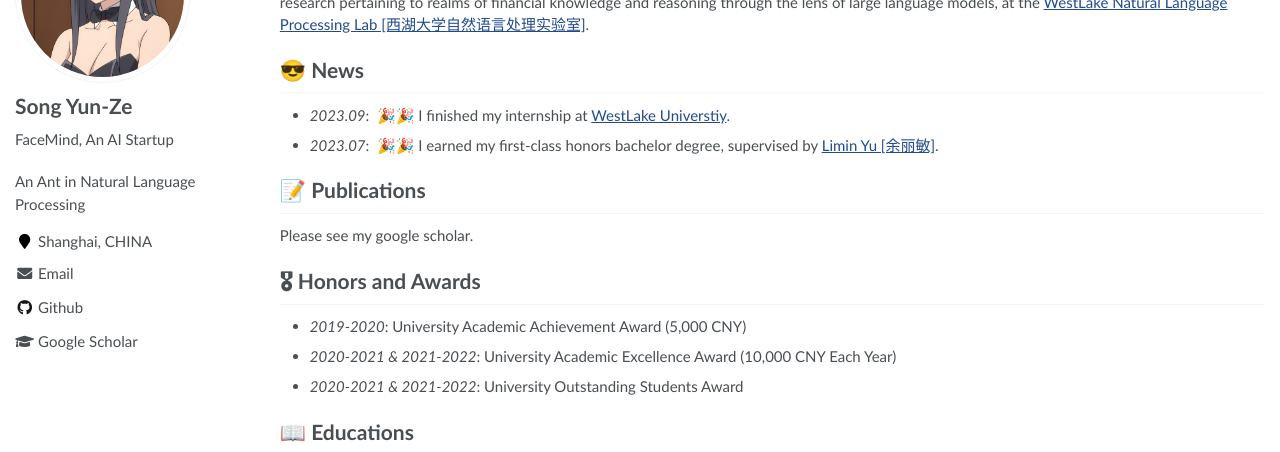
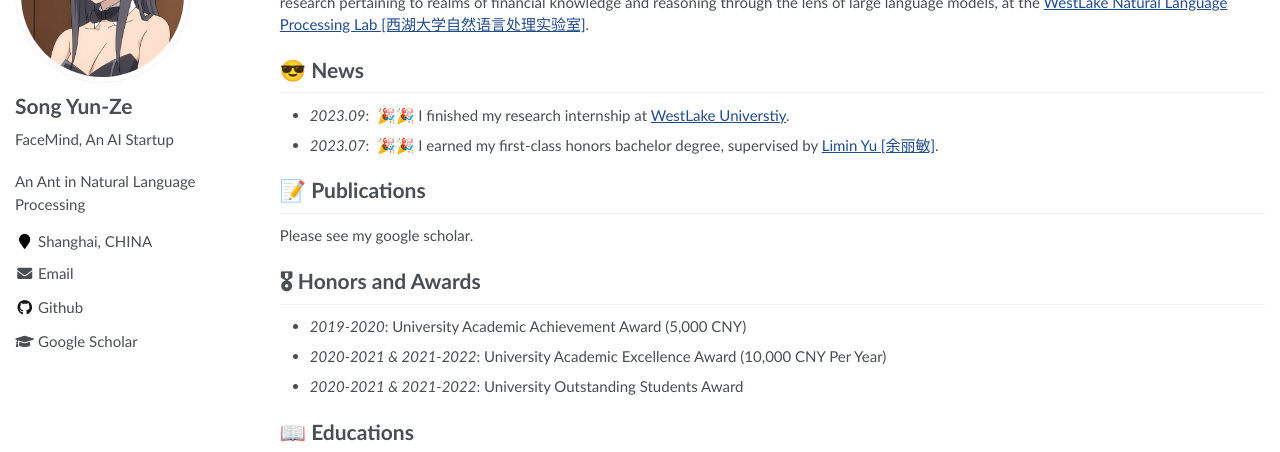
Before and after one commit to YunzeSong/YunzeSong.github.io, a Jekyll site: the page built from _pages/about.md, in a window 1280 px wide and 995 px high. Shown: the part 183-635 px from the top of the window. Built offline with Jekyll 4.4.1, drawn with Linux system fonts in a browser that asks for light colours.

Commit message:
Update about.md

```diff
--- a/_pages/about.md
+++ b/_pages/about.md
@@ -22,7 +22,7 @@ Greetings! I am Song Yunze [宋昀泽], presently engaged in the realm of natura
 Before my current endeavor, I had the esteemed opportunity to collaborate with <a href='https://frcchang.github.io/'>Prof. Yue Zhang [张岳]</a> and <a href='https://www.linyi-yang.me/'>Dr. Linyi Yang [杨林易]</a> in the pursuit of research pertaining to realms of financial knowledge and reasoning through the lens of large language models, at the <a href='https://westlake-nlp.github.io/'>WestLake Natural Language Processing Lab [西湖大学自然语言处理实验室]</a>.
 
 # 😎 News
-- *2023.09*: &nbsp;🎉🎉 I finished my internship at  <a href='https://www.westlake.edu.cn/'>WestLake Universtiy</a>.
+- *2023.09*: &nbsp;🎉🎉 I finished my research internship at  <a href='https://www.westlake.edu.cn/'>WestLake Universtiy</a>.
 - *2023.07*: &nbsp;🎉🎉 I earned my first-class honors bachelor degree, supervised by <a href='https://www.xjtlu.edu.cn/en/departments/academicdepartments/communications-and-networking/staff/limin-yu'>Limin Yu [余丽敏]</a>.
 
 # 📝 Publications
@@ -30,7 +30,7 @@ Please see my google scholar.
 
 # 🎖 Honors and Awards
 - *2019-2020*: University Academic Achievement Award (5,000 CNY)
-- *2020-2021 & 2021-2022*: University Academic Excellence Award (10,000 CNY Each Year)
+- *2020-2021 & 2021-2022*: University Academic Excellence Award (10,000 CNY Per Year)
 - *2020-2021 & 2021-2022*: University Outstanding Students Award
 
 # 📖 Educations
```
